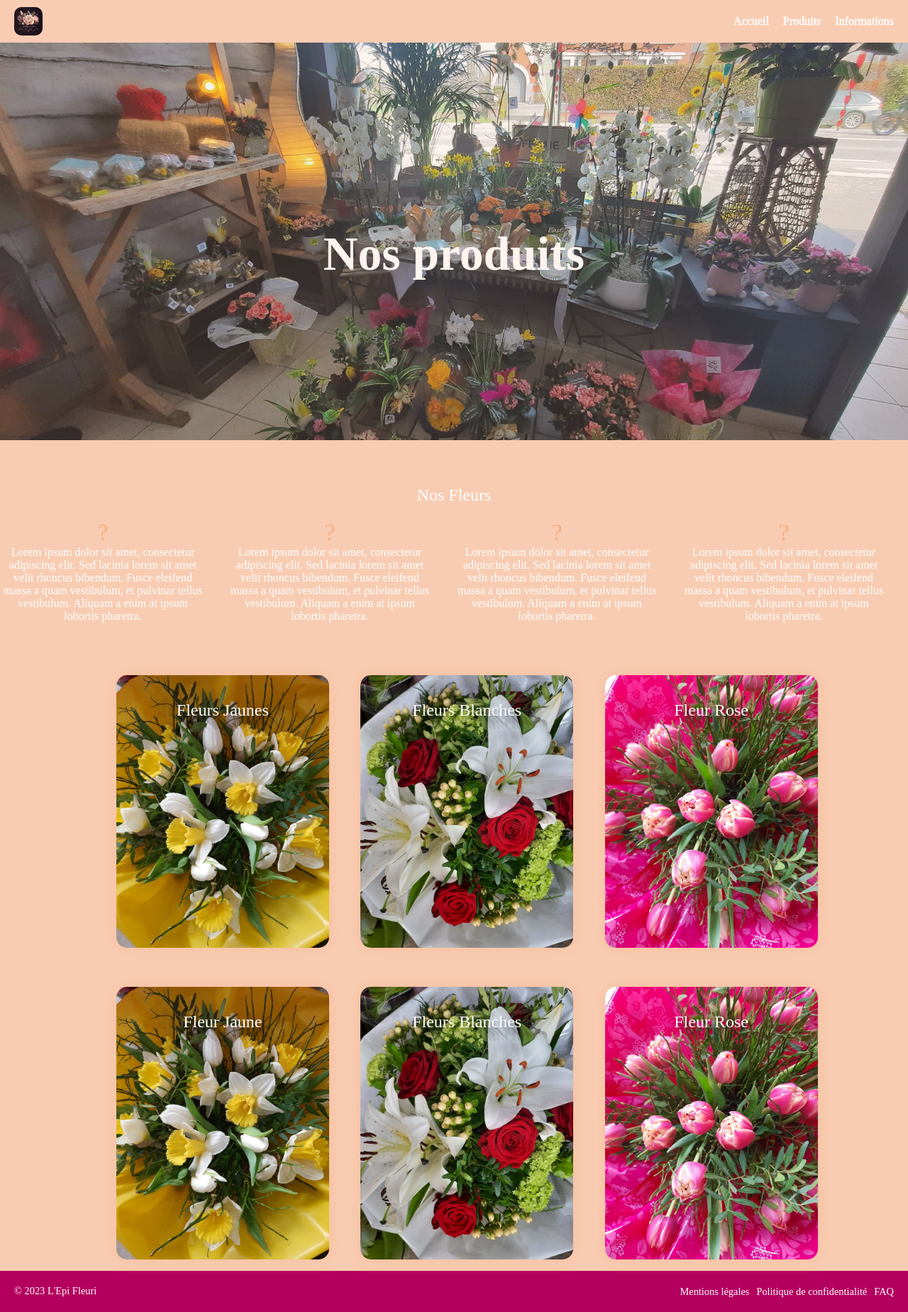
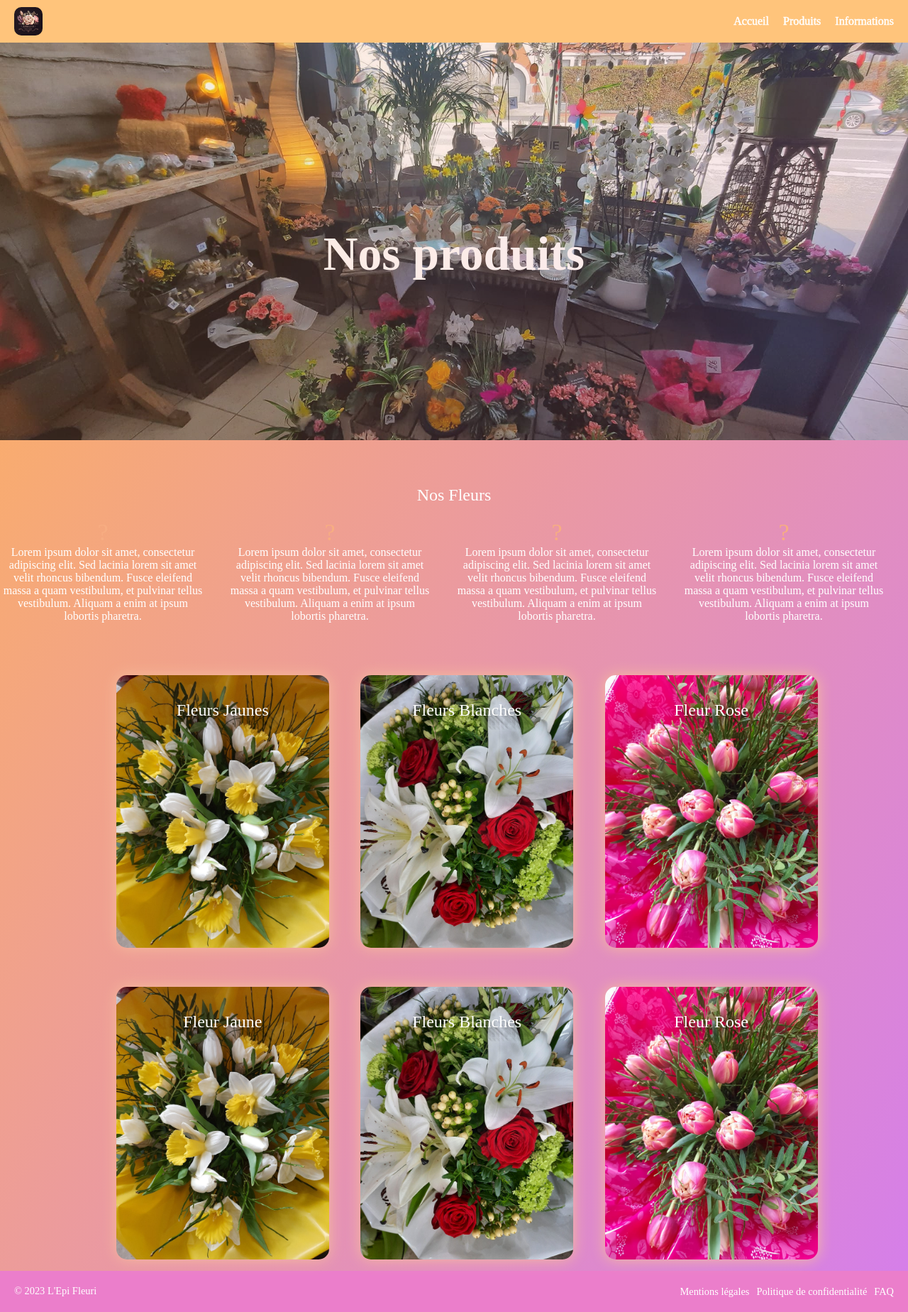
Before and after one commit to Frivox1/epifleuri, a Flask app: page /produit in a window 1280 px wide. Shown: the whole page at 71% size. Run offline with Flask 2, Linux system fonts and the light colour scheme; some web fonts are replaced.

Commit message:
colors changing and modif main page

```diff
--- a/app/static/style/footer.css
+++ b/app/static/style/footer.css
@@ -1,5 +1,8 @@
+html, body{
+  background-color: #EB7ECB;
+}
 footer {
-    background-color: #B3005E;
+    background-color: #EB7ECB;
     color: white;
     display: flex;
     justify-content: space-between;
--- a/app/static/style/header.css
+++ b/app/static/style/header.css
@@ -1,5 +1,5 @@
 html, body {
-    background-color: #f8ccb2;
+    background-color: #ffc47b;
     margin: 0; /* Set margin to 0 to remove the default margin */
     padding: 0; /* Set padding to 0 to remove the default padding */
     font-family: 'Aclonica';
@@ -7,7 +7,7 @@ html, body {
     }
 /* Navigation Bar */
 #navbar {
-    background-color: #f8ccb2;
+    background-color: #ffc47b;
     height: 60px;
     display: flex;
     justify-content: space-between;
--- a/app/static/style/informations.css
+++ b/app/static/style/informations.css
@@ -18,6 +18,9 @@
   width: 100%;
 }
 
+body {
+  background-image: linear-gradient(120deg, #ffb459 0%, #d57eeb 100%);
+}
 /* Style pour les titres */
 h2, h3 {
     font-weight: bold;
--- a/app/static/style/produit.css
+++ b/app/static/style/produit.css
@@ -5,6 +5,7 @@
 }
 body {
   text-align: center;
+  background-image: linear-gradient(120deg, #ffb459 0%, #d57eeb 100%);
 }
 h1 {
   font-size: 1.5em;
```
Also changed, not shown: app/static/style/index.css (+11 -6 lines), app/templates/index.html (+7 -6 lines), 3 other files.
